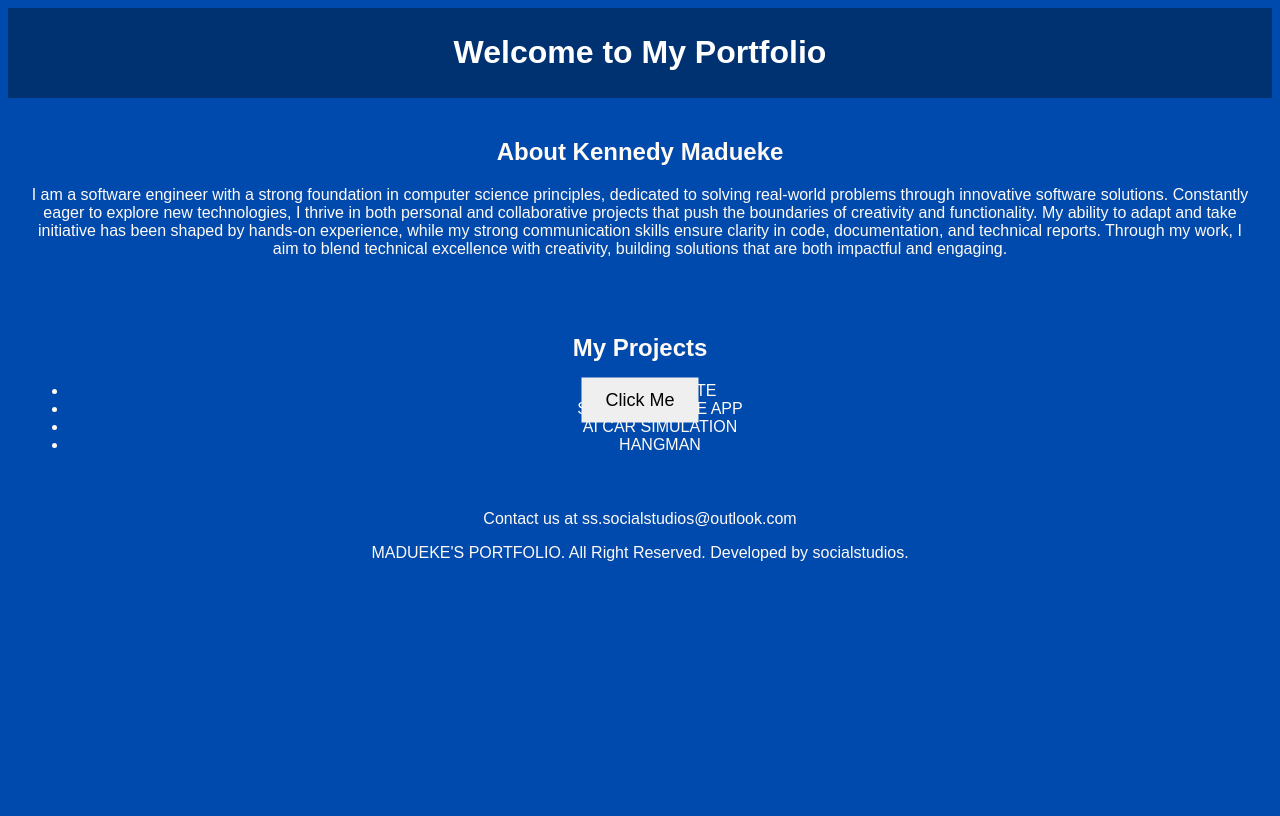
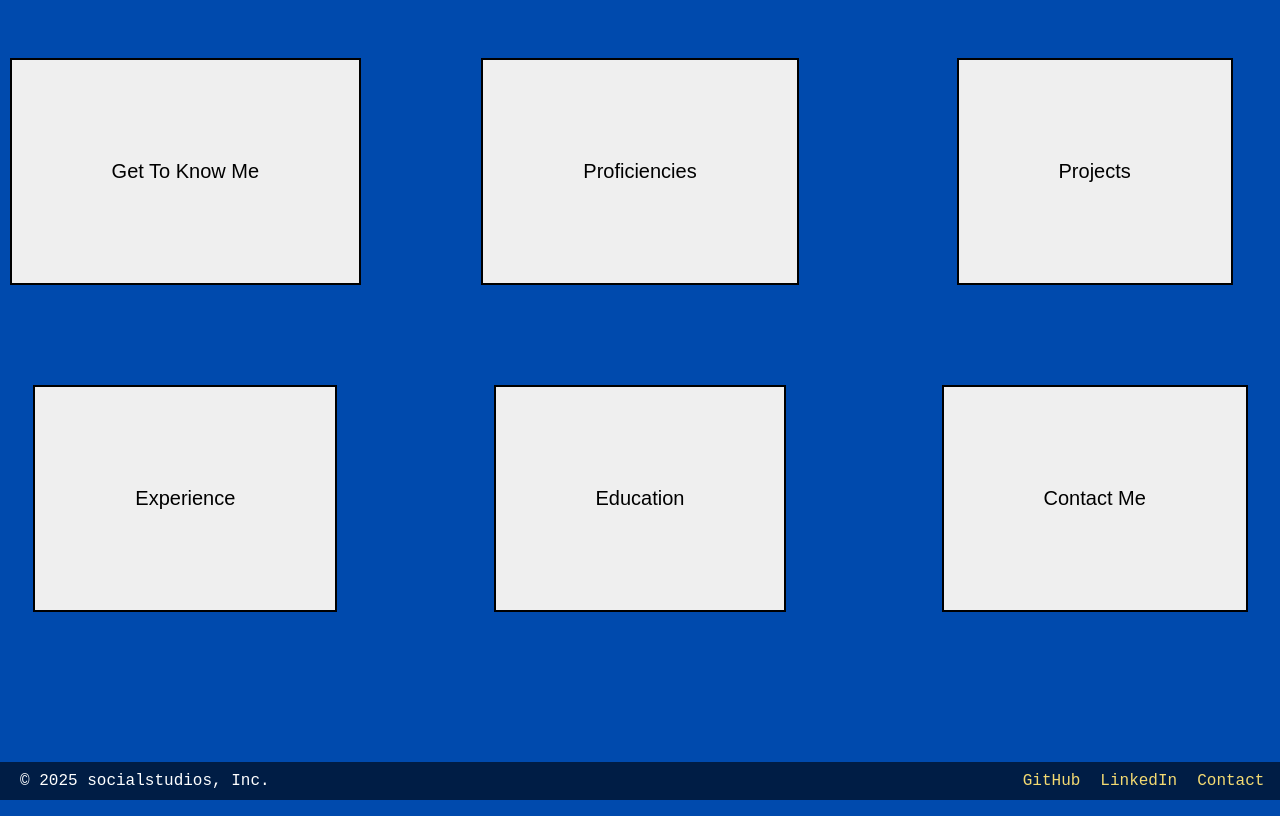
Before and after one commit to uzomadueke/learning-JS, a React (Create React App) app: page / in a window 1280 px wide. Built offline with nearby package versions, Linux system fonts and the light colour scheme.

Commit message:
i added pop uo buttons and its content.
fixed the footer issue and styled it.

started organising the buttons on the page.

```diff
--- a/src/App.css
+++ b/src/App.css
@@ -7,6 +7,13 @@
   font-size: 1.5rem;
   font-weight: bold;
   transition: transform 0.1s ease-out;   /* snappy transition */
+}
+
+/* adding rule to remove bullet points*/
+ul {
+  list-style: none;
+  padding: 0;
+  margin: 0;
 }
 
 .moving-element:hover {
@@ -30,11 +37,19 @@ h1 {
     text-align: center;
   }
 
+p {
+    text-align: center;
+  }
+
 section {
-    padding: 20px;
+    padding: 100px;
   }
 
 footer {
-    text-align: center;
-    margin-top: 20px;
+    display: flex;
+    justify-content: space-between;
+    align-items: center;
+    padding: 10px 20px;
+    /*background-color: black;*/
+    color: white;
   }
--- a/src/App.js
+++ b/src/App.js
@@ -2,50 +2,26 @@
 //this just adds my initial website layout
 import React from 'react';
 import PopupButton from './components/PopupButton';
+import Footer from "./components/Footer"; //ensure correct path
 
 //this imports the css file that I created
 import "./styles.css";
 import "./App.css";
 
-// import MovingElement from "./components/MovingElement";
 
+const App = () => {
+  return (
+    <div className="min-h-screen flex flex-col">
+      {/* Main content */}
+      <main className="flex-grow flex flex-col items-center justify-center">
+        {/* Your other content here */}
+        <PopupButton />
+      </main>
 
-function App() {
-  return (
-
-    <div className='App'>
-      <header>
-        <h1>Welcome to My Portfolio</h1>
-      </header>
-      <PopupButton />
-      <section id="about">
-        <h2>About Kennedy Madueke</h2>
-        <p>
-          I am a software engineer with a strong foundation in computer science principles, dedicated to solving real-world problems through innovative software solutions.
-          Constantly eager to explore new technologies, I thrive in both personal and collaborative projects that push the boundaries of creativity and functionality.
-          My ability to adapt and take initiative has been shaped by hands-on experience, while my strong communication skills ensure clarity in code, documentation, and technical reports.
-          Through my work, I aim to blend technical excellence with creativity, building solutions that are both impactful and engaging.
-          </p>
-      </section>
-
-
-      <section id="projects">
-        <h2>My Projects</h2>
-        <ul>
-          <li>THIS WEBSITE</li>
-          <li>SPELLING GAME APP</li>
-          <li>AI CAR SIMULATION</li>
-          <li>HANGMAN</li>
-        </ul>
-      </section>
-
-
-      <footer>
-        <p>Contact us at ss.socialstudios@outlook.com</p>
-        <p>MADUEKE'S PORTFOLIO. All Right Reserved. Developed by socialstudios.</p>
-      </footer>
+      {/* Footer stays at bottom */}
+      <Footer />
     </div>
   );
-}
+};
 
 export default App;
--- /dev/null
+++ b/src/components/Footer.css
@@ -0,0 +1,30 @@
+body {
+    min-height: 100vh;
+    display: flex;
+    flex-direction: column;
+  }
+
+footer {
+    width: 98%;
+    position: fixed;
+    bottom: 0;
+    left: 0;
+    color: white;
+    background-color: rgba(0, 0, 0, 0.6);;
+    display: flex;
+    justify-content: space-between;
+    align-items: center;
+    padding: 10px 10px;
+  }
+footer a {
+    color: rgb(244, 218, 113);
+    margin-left: 10px;
+    margin-right: 10px;
+    text-decoration: none;
+    justify-content: space-between;
+    align-items: center;
+    padding: 0px 0px;
+  }
+footer a:hover {
+    opacity: 0.5;
+  }
--- /dev/null
+++ b/src/components/Footer.js
@@ -0,0 +1,44 @@
+import React from "react";
+import "./Footer.css";
+
+const Footer = () => {
+  return (
+    <footer className="w-full text-white py-4 px-5 mt-auto">
+      {/*<div className="flex justify-between items-center w-full">*/}
+        {/* Bottom Left Text */}
+        <div className="text-gray-500 text-sm font-custom">
+          &#169; 2025 socialstudios, Inc.
+        </div>
+
+        {/* Bottom Right Links */}
+        <div className="flex space-x-6">
+          <a
+            className="text-aquatic text-sm font-custom opacity-80 hover:opacity-30"
+            href="https://github.com/uzomadueke"
+            target="_blank"
+            rel="noopener noreferrer"
+          >
+            GitHub
+          </a>
+          <a
+            className="text-aquatic text-sm font-custom opacity-80 hover:opacity-30"
+            href="https://www.linkedin.com/in/kennedy-soruzo-madueke-712662246?lipi=urn%3Ali%3Apage%3Ad_flagship3_profile_view_base_contact_details%3BGMpwPT%2BGS4eauP6cV0TpRw%3D%3D"
+            target="_blank"
+            rel="noopener noreferrer"
+          >
+            LinkedIn
+          </a>
+          <a
+            className="text-aquatic text-sm font-custom opacity-80 hover:opacity-30"
+            href="mailto:seandonny333@gmail.com"
+            target="_blank"
+            rel="noopener noreferrer"
+          >
+            Contact
+          </a>
+        </div>
+    </footer>
+  );
+};
+
+export default Footer;
--- a/src/components/PopupButton.css
+++ b/src/components/PopupButton.css
@@ -1,15 +1,39 @@
+/* this puts buttons in columns and rows */
+.popup-buttons-container {
+  display: grid;
+  grid-template-columns: repeat(3, 1fr);
+  grid-template-rows: repeat(3, auto);
+  gap: 100px;
+  flex-wrap: wrap;
+  gap: 100px;
+  justify-items: center;
+  align-items: center;
+  margin-top: 50px;
+}
+
 /* Styles for the button */
 .hover-button {
-    padding: 12px 24px;
-    font-size: 18px;
-    border: none;
+    padding: 100px 100px;
+    font-size: 20px;
+    border: 2px solid black;
     cursor: pointer;
-    transition: top 0.3s ease, left 0.3s ease, transform 0.2s ease-in-out;
+    transition: transform 0.3s ease-in-out;
   }
 
   .hover-button:hover {
-    transform: scale(1.05);
+    transform: scale(1.2); /* grows in size on hover*/
   }
+
+
+  /* Positioning each button to match your reference image
+#get-to-know-me { grid-column: 1; grid-row: 1; transform: translateY(20px); }
+#proficiencies { grid-column: 2; grid-row: 1; transform: translateY(-10px); }
+#projects { grid-column: 3; grid-row: 1; transform: translateY(15px); }
+#experience { grid-column: 2; grid-row: 2; transform: translateY(20px); }
+#education { grid-column: 1; grid-row: 2; transform: translateY(40px); }
+#contact { grid-column: 3; grid-row: 2; transform: translateY(35px); }*/
+
+
 
   /* Pop-up overlay */
   .popup-overlay {
@@ -27,9 +51,12 @@
   /* Pop-up content */
   .popup-content {
     background: white;
-    padding: 20px;
-    border-radius: 10px;
+    color: #000000;
+    padding: 150px;
+    border-radius: 55px;
     text-align: center;
+    min-width: 300px;
+    font-family: 'Courier New', monospace;
   }
 
   .close-button {
--- a/src/components/PopupButton.js
+++ b/src/components/PopupButton.js
@@ -1,53 +1,153 @@
 import React, { useState } from "react";
 import "./PopupButton.css";
 
+const buttons = [
+  {
+    id: "get-to-know-me",
+    label: "Get To Know Me",
+    content: (
+      <>
+        <p>
+          I am a software engineer with a strong foundation in computer science principles, dedicated to solving real-world problems through innovative software solutions.
+          Constantly eager to explore new technologies, I thrive in both personal and collaborative projects that push the boundaries of creativity and functionality.
+          My ability to adapt and take initiative has been shaped by hands-on experience, while my strong communication skills ensure clarity in code, documentation, and technical reports.
+          Through my work, I aim to blend technical excellence with creativity, building solutions that are both impactful and engaging.
+        </p>
+      </>
+    ),
+  },
+  {
+    id: "proficiencies",
+    label: "Proficiencies",
+    content: (
+      <>
+        <ul>
+          <li>React.js</li>
+          <li>JavaScript (ES6+)</li>
+          <li>HTML & CSS</li>
+          <li>Swift (iOS Development)</li>
+          <li>Node.js & Express</li>
+        </ul>
+      </>
+    ),
+  },
+  {
+    id: "projects",
+    label: "Projects",
+    content: (
+      <>
+        <h3>PORTFOLIO WEBSITE</h3>
+        <p>A portfolio showcasing my work and skills built with ReactJS, HTML & CSS.</p>
+
+        <h3>SPELLING DEVELOPMENT APP</h3>
+        <p>An iOS app built with Swift to help users develop their spelling ability.</p>
+
+        <h3>AI CAR SIMULATION</h3>
+        <p>A NetLogo simulation to find the fastest ruote in a city.</p>
+
+        <h3>HANGMAN GAME</h3>
+        <p>A fun game built using Python.</p>
+      </>
+    ),
+  },
+  {
+    id: "experience",
+    label: "Experience",
+    content: (
+      <>
+        <h3>Software Engineer Intern - Ankur Solutions</h3>
+        <p>Worked on backend services and frontend interfaces.</p>
+
+        <h3>Founder - AVERA</h3>
+        <p>Created and built a skateboarding-inspired clothing brand.</p>
+      </>
+    ),
+  },
+  {
+    id: "education",
+    label: "Education",
+    content: (
+      <>
+        <h3>University of Hertfordshire, UK.</h3>
+        <p>BSc in Computer Science (Software Engineering).</p>
+        <p>Upper Second Class. (Sep, 2018 - Jul, 2022)</p>
+      </>
+    ),
+  },
+  {
+    id: "contact",
+    label: "Contact Me",
+    content: (
+      <>
+        <p>Email: <a href="mailto:uzo_madueke@yahoo.com">uzo_madueke@yahoo.com</a></p>
+        <p>GitHub: <a href="https://github.com/uzomadueke" target="_blank" rel="noopener noreferrer">github.com/uzomadueke</a></p>
+        <p>LinkedIn: <a href="https://linkedin.com/in/uzomadueke" target="_blank" rel="noopener noreferrer">linkedin.com/in/uzomadueke</a></p>
+      </>
+    ),
+  },
+];
+
 const PopupButton = () => {
-  const [isOpen, setIsOpen] = useState(false);
-  const [position, setPosition] = useState({ top: "50%", left: "50%" });
+  const [activePopup, setActivePopup] = useState(null);
 
   // Toggle pop-up
-  const togglePopup = () => {
-    setIsOpen(!isOpen);
-  };
-
-  // Random movement on hover
-  const handleHover = () => {
-    const randomX = Math.random() * 80 + 10; // Random position between 10% and 90%
-    const randomY = Math.random() * 80 + 10;
-    setPosition({ top: `${randomY}%`, left: `${randomX}%` });
+  const togglePopup = (id) => {
+    setActivePopup(activePopup === id ? null : id);
   };
 
   return (
-    <div className="popup-container">
-      {/* Button with hover movement and click to open popup */}
-      <button
-        className="hover-button"
-        onClick={togglePopup}
-        onMouseEnter={handleHover}
-        style={{
-          position: "absolute",
-          top: position.top,
-          left: position.left,
-          transform: "translate(-50%, -50%)", // Keeps the button centered
-        }}
-      >
-        Click Me
+    <div className="popup-buttons-container">
+
+
+
+      {buttons.map((btn) => (
+        <div key={btn.id}>
+          {/* Button that grows on hover */}
+          <button className="hover-button" onClick={() => togglePopup(btn.id)}>
+            {btn.label}
           </button>
 
           {/* Pop-up Modal */}
-      {isOpen && (
-        <div className="popup-overlay" onClick={togglePopup}>
+          {activePopup === btn.id && (
+            <div className="popup-overlay" onClick={() => togglePopup(null)}>
               <div className="popup-content" onClick={(e) => e.stopPropagation()}>
-            <h2>Pop-up Content</h2>
-            <p>This is your pop-up message.</p>
-            <button className="close-button" onClick={togglePopup}>
+                <h2>{btn.label}</h2>
+                <p>{btn.content}</p>
+                <button className="close-button" onClick={() => togglePopup(null)}>
                   Close
                 </button>
               </div>
             </div>
           )}
         </div>
+      ))}
+    </div>
   );
 };
 
 export default PopupButton;
+
+
+  /* code for randomizing movement */
+ // const [position, setPosition] = useState({ top: "0.5%", left: "0.5%", bottom: "2%", right: "2%"});
+
+  // Random movement on hover
+  /* code for randomizing movement
+  /const handleHover = () => {
+    const randomX = Math.random() * 1 + 1; // Random position between 10% and 90%
+    const randomY = Math.random() * 1 + 1;
+    setPosition({ top: `${randomY}%`, left: `${randomX}%` });
+  };
+
+   ** code below should be under 'onclick'
+   ^
+  onMouseEnter={handleHover}
+        style={{
+          position: "absolute",
+          top: position.top,
+          left: position.left,
+          transform: "translate(-0.5%, -0.5%)", // Keeps the button centered
+        }}
+      >
+
+  */
```
Lines whose indentation alone changed are shown as unchanged.
